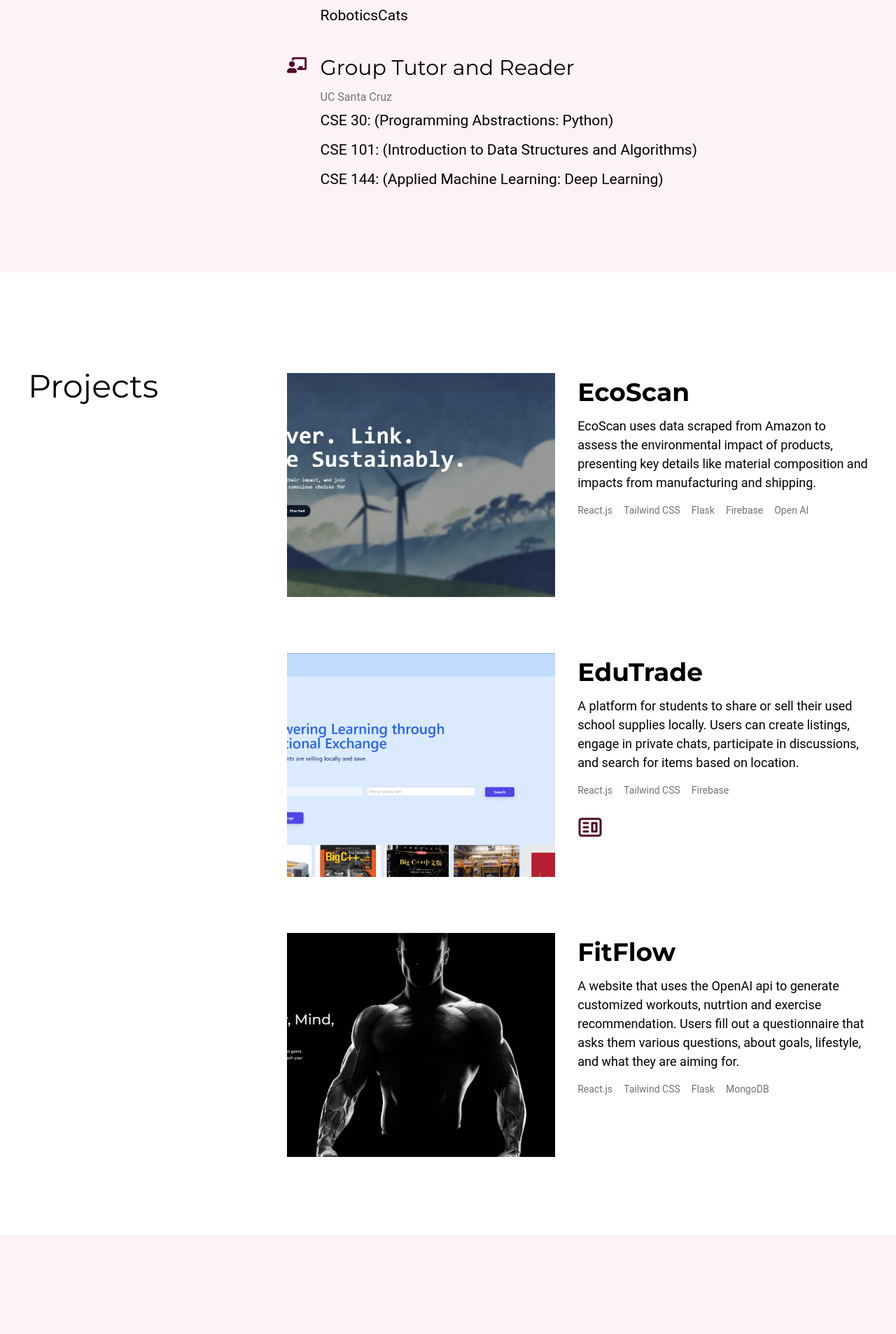
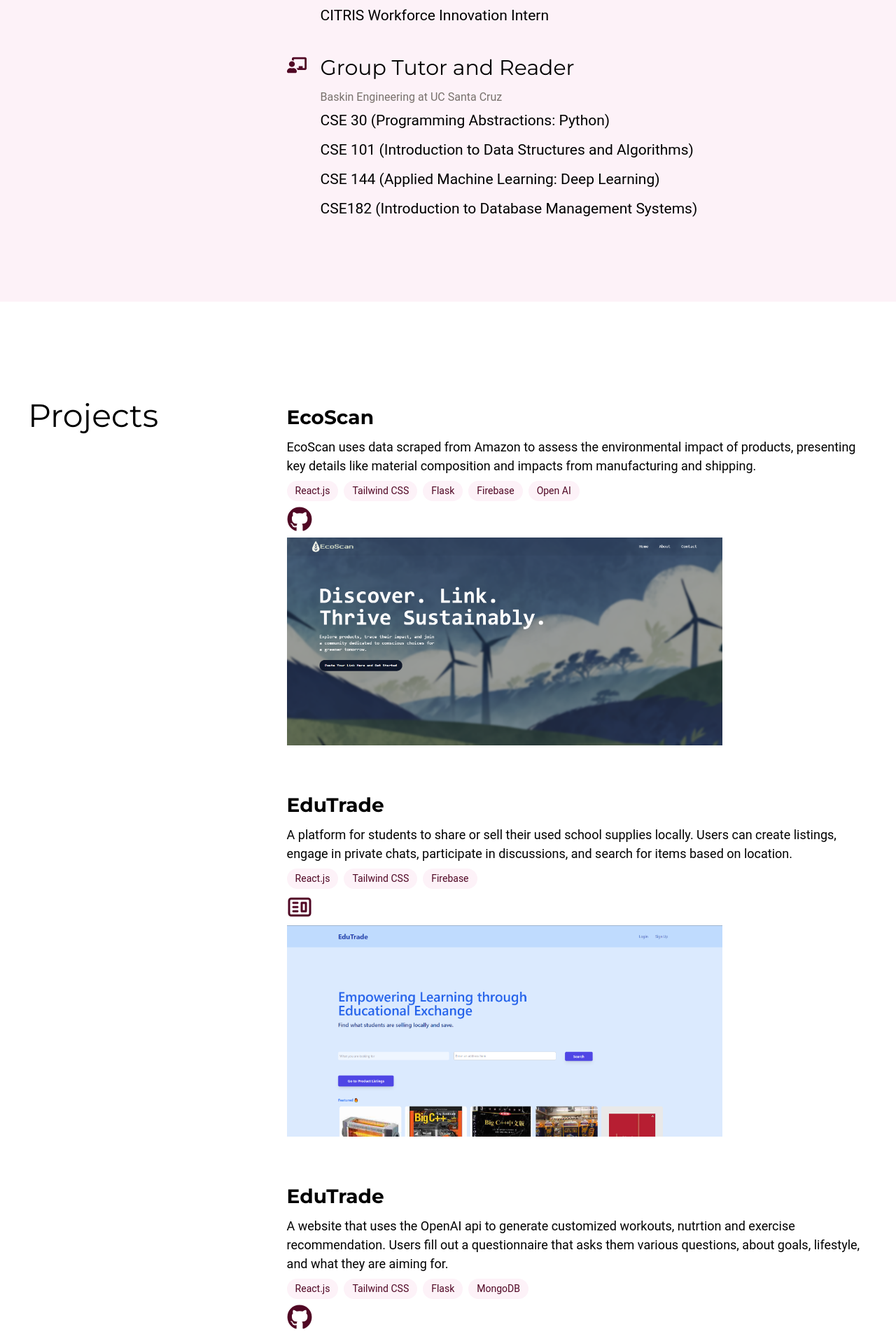
Before and after one commit to Mayuzh/monazhao, a React (Create React App) app: page /#/ in a window 1280 px wide. Shown: the part 1320-3226 px from the top of the page at 70% size. Built offline with nearby package versions, Linux system fonts and the light colour scheme; a web font is replaced by a local one.

Commit message:
experience

```diff
--- a/src/components/Experiences.js
+++ b/src/components/Experiences.js
@@ -19,27 +19,28 @@ const Experiences = () => {
                         <MdComputer size={28} className='mr-5 mt-3 text-pink-950' />
                         <div className='flex flex-col'>
                             <span className='title lg:text-[30px] text-[24px]'>Researcher</span>
-                            <span className='text-stone-500 text-base'>UC Santa Cruz</span>
+                            <span className='text-stone-500 text-base'>Advanced Visualization and Interactive Systems Lab at UC Santa Cruz</span>
                             <span className='lg:text-[21px] text-[16px]'>Undergraduate Research Intern</span>
-                            <span className='lg:text-[21px] text-[16px]'>Graduate Student Researcher</span>
+                            <span className='lg:text-[21px] text-[16px]'>Graduate Student Researcher(GSR)</span>
                         </div>
                     </div>
                     <div className='normal flex flex-row'>
                         <IoCodeWorkingSharp size={28} className='mr-5 mt-3 text-pink-950' />
                         <div className='flex flex-col'>
                             <span className='title lg:text-[30px] text-[24px]'>Software Developer</span>
-                            <span className='text-stone-500 text-base'>CITRIS and the Banatao Institute - CITRIS Workforce Innovation</span>
-                            <span className='lg:text-[21px] text-[16px]'>RoboticsCats</span>
+                            <span className='text-stone-500 text-base'>CITRIS and the Banatao Institute - RoboticsCats</span>
+                            <span className='lg:text-[21px] text-[16px]'>CITRIS Workforce Innovation Intern</span>
                         </div>
                     </div>
                     <div className='normal flex flex-row'>
                         <FaChalkboardTeacher size={28} className='mr-5 mt-3 text-pink-950' />
                         <div className='flex flex-col'>
                             <span className='title lg:text-[30px] text-[24px]'>Group Tutor and Reader</span>
-                            <span className='text-stone-500 text-base'>UC Santa Cruz</span>
-                            <span className='lg:text-[21px] text-[16px]'>CSE 30: (Programming Abstractions: Python)</span>
-                            <span className='lg:text-[21px] text-[16px]'>CSE 101: (Introduction to Data Structures and Algorithms)</span>
-                            <span className='lg:text-[21px] text-[16px]'>CSE 144: (Applied Machine Learning: Deep Learning)</span>
+                            <span className='text-stone-500 text-base'>Baskin Engineering at UC Santa Cruz</span>
+                            <span className='lg:text-[21px] text-[16px]'>CSE 30 (Programming Abstractions: Python)</span>
+                            <span className='lg:text-[21px] text-[16px]'>CSE 101 (Introduction to Data Structures and Algorithms)</span>
+                            <span className='lg:text-[21px] text-[16px]'>CSE 144 (Applied Machine Learning: Deep Learning)</span>
+                            <span className='lg:text-[21px] text-[16px]'>CSE182 (Introduction to Database Management Systems)</span>
                         </div>
                     </div>
 
--- a/src/components/Projects.js
+++ b/src/components/Projects.js
@@ -3,6 +3,7 @@ import React from 'react';
 import './styles.css';
 import { CgWebsite } from "react-icons/cg";
 import { IoMdTrophy } from "react-icons/io";
+import { FaGithub } from "react-icons/fa";
 
 const Projects = () => {
     // Add the content of the home section here
@@ -13,98 +14,97 @@ const Projects = () => {
                 <div className='lg:text-[46px] text-[36px]'>{title}</div>
             </div>
 
-            <div className='flex flex-col p-4 lg:w-[70%] space-y-20'>
+            <div className='flex flex-col p-4 lg:w-[70%] space-y-16'>
                 {/* EcoScan */}
-                <div className='flex lg:flex-row md:flex-row flex-col mt-8'>
+                <div className='flex flex-col lg:mt-8'>
                     <div className='flex flex-col'>
+                        <span className='title-black pb-2 text-[28px]'>
+                            <a className='hover:text-pink-950 hover:underline' href="https://github.com/Jeffuz/EcoScan" target="_blank" rel="noopener noreferrer">
+                                EcoScan
+                            </a>
+                        </span>
+                        <span className='normal lg:text-[18px] text-[16px]'>
+                            EcoScan uses data scraped from Amazon to assess the environmental impact of products,
+                            presenting key details like material composition and impacts from manufacturing and shipping.
+                        </span>
+                        <span className='flex flex-row normal text-[14px] text-pink-950 gap-2 pt-2'>
+                            <div className="rounded-full bg-pink-50 px-3 py-1">React.js</div>
+                            <div className="rounded-full bg-pink-50 px-3 py-1">Tailwind CSS</div>
+                            <div className="rounded-full bg-pink-50 px-3 py-1">Flask</div>
+                            <div className="rounded-full bg-pink-50 px-3 py-1">Firebase</div>
+                            <div className="rounded-full bg-pink-50 px-3 py-1">Open AI</div>
+                        </span>
+                        <a href="https://github.com/Jeffuz/EcoScan" target="_blank" rel="noopener noreferrer">
+                            <FaGithub size={36} className='my-2 text-pink-950 icon-link icon-link:hover' />
+                        </a>
                         <a href="https://github.com/Jeffuz/EcoScan" target="_blank" rel="noopener noreferrer">
                             <img
                                 src={require(`../images/ecoscan.png`)}
                                 alt="EcoScan Project"
-                                className="lg:object-cover lg:w-96 lg:h-80 md:object-cover md:w-80 md:h-80 mx-auto"
+                                className="md:object-cover md:w-3/4"
                             />
                         </a>
                     </div>
-                    <div className='flex flex-col lg:ml-8 md:ml-4 lg:w-[50%] md:w-[50%]'>
-                        <span className='title-black pb-2 lg:text-[36px] text-[28px]'>
+                </div>
+                {/* EduTrade */}
+                <div className='flex flex-col mt-8'>
+                    <div className='flex flex-col'>
+                        <span className='title-black pb-2 text-[28px]'>
                             <a className='hover:text-pink-950 hover:underline' href="https://github.com/Jeffuz/EcoScan" target="_blank" rel="noopener noreferrer">
-                                EcoScan
+                                EduTrade
                             </a>
                         </span>
-                        <span className='normal lg:text-[18px] text-[16px] pb-4'>
-                            EcoScan uses data scraped from Amazon to assess the environmental impact of products,
-                            presenting key details like material composition and impacts from manufacturing and shipping.
+                        <span className='normal lg:text-[18px] text-[16px]'>
+                            A platform for students to share or sell their used school supplies locally. Users can create listings,
+                            engage in private chats, participate in discussions, and search for items based on location.
                         </span>
-                        <span className='flex lg:flex-row md:flex-col normal text-stone-500 text-[14px] lg:gap-4 md:gap-0 gap-2'>
-                            <div>React.js</div>
-                            <div>Tailwind CSS</div>
-                            <div>Flask</div>
-                            <div>Firebase</div>
-                            <div>Open AI</div>
+                        <span className='flex flex-row normal text-[14px] text-pink-950 gap-2 pt-2'>
+                            <div className="rounded-full bg-pink-50 px-3 py-1">React.js</div>
+                            <div className="rounded-full bg-pink-50 px-3 py-1">Tailwind CSS</div>
+                            <div className="rounded-full bg-pink-50 px-3 py-1">Firebase</div>
                         </span>
-                    </div>
-                </div>
-                {/* EduTrade */}
-                <div className='flex lg:flex-row md:flex-row flex-col'>
-                    <div className='flex flex-col'>
-                        <a href="https://github.com/Jeffuz/EduTrade" target="_blank" rel="noopener noreferrer">
+                        <a href="https://jeffuz.github.io/EduTrade/" target="_blank" rel="noopener noreferrer">
+                            <CgWebsite size={36} className='my-2 text-pink-950 icon-link icon-link:hover' />
+                        </a>
+                        <a href="https://github.com/Jeffuz/EcoScan" target="_blank" rel="noopener noreferrer">
                             <img
                                 src={require(`../images/edutrade.png`)}
                                 alt="EduTrade Project"
-                                className="lg:object-cover lg:w-96 lg:h-80 md:object-cover md:w-80 md:h-80 mx-auto"
+                                className="md:object-cover md:w-3/4"
                             />
-                        </a>
-                    </div>
-                    <div className='flex flex-col lg:ml-8 md:ml-4 lg:w-[50%] md:w-[50%]'>
-                        <span className='title-black pb-2 lg:text-[36px] text-[28px]'>
-                            <a className='hover:text-pink-950 hover:underline' href="https://github.com/Jeffuz/EduTrade" target="_blank" rel="noopener noreferrer">
-                                EduTrade
-                            </a>
-                        </span>
-                        <span className='normal lg:text-[18px] text-[16px] pb-4'>
-                            A platform for students to share or sell their used school supplies locally. Users can create listings,
-                            engage in private chats, participate in discussions, and search for items based on location.
-                        </span>
-                        <span className='flex lg:flex-row md:flex-col normal text-stone-500 text-[14px] lg:gap-4 md:gap-0 gap-2'>
-                            <div>React.js</div>
-                            <div>Tailwind CSS</div>
-                            <div>Firebase</div>
-                        </span>
-                        <a href="https://jeffuz.github.io/EduTrade/" target="_blank" rel="noopener noreferrer">
-                            <CgWebsite size={36} className='mt-6 text-pink-950 icon-link icon-link:hover' />
                         </a>
                     </div>
                 </div>
                 {/* FitFlow */}
-                <div className='flex lg:flex-row md:flex-row flex-col'>
+                <div className='flex flex-col mt-8'>
                     <div className='flex flex-col'>
+                        <span className='title-black pb-2 text-[28px]'>
+                            <a className='hover:text-pink-950 hover:underline' href="https://github.com/Jeffuz/FitFlow" target="_blank" rel="noopener noreferrer">
+                                EduTrade
+                            </a>
+                        </span>
+                        <span className='normal lg:text-[18px] text-[16px]'>
+                            A website that uses the OpenAI api to generate customized workouts, nutrtion and exercise recommendation.
+                            Users fill out a questionnaire that asks them various questions, about goals, lifestyle, and what they are aiming for.
+                        </span>
+                        <span className='flex flex-row normal text-[14px] text-pink-950 gap-2 pt-2'>
+                            <div className="rounded-full bg-pink-50 px-3 py-1">React.js</div>
+                            <div className="rounded-full bg-pink-50 px-3 py-1">Tailwind CSS</div>
+                            <div className="rounded-full bg-pink-50 px-3 py-1">Flask</div>
+                            <div className="rounded-full bg-pink-50 px-3 py-1">MongoDB</div>
+                        </span>
+                        <a href="https://github.com/Jeffuz/FitFlow" target="_blank" rel="noopener noreferrer">
+                            <FaGithub size={36} className='my-2 text-pink-950 icon-link icon-link:hover' />
+                        </a>
                         <a href="https://github.com/Jeffuz/FitFlow" target="_blank" rel="noopener noreferrer">
                             <img
-                                src={require(`../images/fitflow.png`)}
-                                alt="FitFlow Project"
-                                className="lg:object-cover lg:w-96 lg:h-80 md:object-cover md:w-80 md:h-80 mx-auto"
+                                src={require(`../images//fitflow.png`)}
+                                alt="EduTrade Project"
+                                className="md:object-cover md:w-3/4"
                             />
                         </a>
                     </div>
-                    <div className='flex flex-col lg:ml-8 md:ml-4 lg:w-[50%] md:w-[50%]'>
-                        <span className='title-black pb-2 lg:text-[36px] text-[28px]'>
-                            <a className='hover:text-pink-950 hover:underline' href="https://github.com/Jeffuz/FitFlow" target="_blank" rel="noopener noreferrer">
-                                FitFlow
-                            </a>
-                        </span>
-                        <span className='normal lg:text-[18px] text-[16px]  pb-4'>
-                            A website that uses the OpenAI api to generate customized workouts, nutrtion and exercise recommendation.
-                            Users fill out a questionnaire that asks them various questions, about goals, lifestyle, and what they are aiming for.
-                        </span>
-                        <span className='flex lg:flex-row md:flex-col normal text-stone-500 text-[14px] lg:gap-4 md:gap-0 gap-2'>
-                            <div>React.js</div>
-                            <div>Tailwind CSS</div>
-                            <div>Flask</div>
-                            <div>MongoDB</div>
-                        </span>
-                    </div>
                 </div>
-
             </div>
         </div>
     );
```
Also changed, not shown: 1 other file (tests, documents, lock files or other folders).
